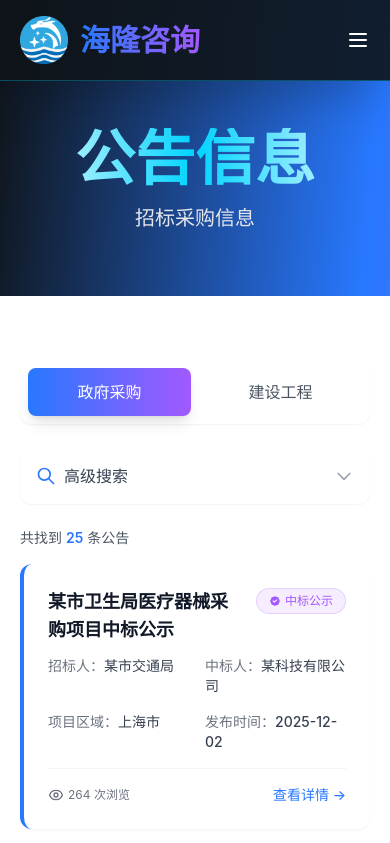
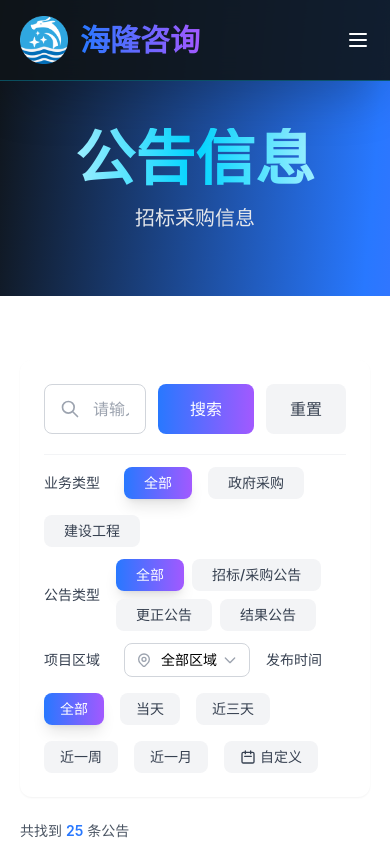
Before and after one commit to BobVaughan6/EnterprisePortal, a Vue app in the folder hailong-protral/: page /announcements in a window 390 px wide. Shown: the top 843 px of the page. Built offline with nearby package versions, Linux system fonts and the light colour scheme.

Commit message:
优化公告信息页面的搜索筛选功能，新增业务类型、公告类型和采购类型选项，重构相关样式和逻辑

```diff
--- a/hailong-protral/src/views/Announcements.vue
+++ b/hailong-protral/src/views/Announcements.vue
@@ -14,128 +14,179 @@
     <div class="py-16 bg-white">
       <div class="container-wide">
         <div class="animate-fade-in">
-      <!-- Tab切换 -->
-      <div class="bg-white rounded-xl shadow-sm p-2 mb-6">
-        <div class="flex gap-2">
-          <button
-            v-for="tab in tabs"
-            :key="tab.value"
-            @click="activeTab = tab.value"
-            :class="[
-              'flex-1 py-3 px-6 rounded-lg font-medium transition-all',
-              activeTab === tab.value
-                ? 'bg-gradient-to-r from-hailong-primary to-hailong-secondary text-white shadow-lg'
-                : 'text-gray-600 hover:bg-gray-50'
-            ]"
-          >
-            {{ tab.label }}
-          </button>
-        </div>
-      </div>
-
-      <!-- 高级搜索区域 -->
-      <div class="bg-white rounded-xl shadow-sm mb-6 overflow-hidden">
-        <div
-          class="flex items-center justify-between p-4 cursor-pointer hover:bg-gray-50 transition-colors"
-          @click="searchExpanded = !searchExpanded"
-        >
-          <div class="flex items-center gap-2">
-            <svg class="w-5 h-5 text-hailong-primary" fill="none" stroke="currentColor" viewBox="0 0 24 24">
+      <!-- 搜索筛选区域 -->
+      <div class="bg-white rounded-xl shadow-sm p-6 mb-6">
+        <!-- 关键字搜索 - 主搜索框 -->
+        <div class="mb-5">
+          <div class="flex gap-3">
+            <div class="relative flex-1">
+              <svg class="absolute left-4 top-1/2 transform -translate-y-1/2 w-5 h-5 text-gray-400" fill="none" stroke="currentColor" viewBox="0 0 24 24">
                 <path stroke-linecap="round" stroke-linejoin="round" stroke-width="2" d="M21 21l-6-6m2-5a7 7 0 11-14 0 7 7 0 0114 0z" />
               </svg>
-            <span class="font-medium text-gray-700">高级搜索</span>
-          </div>
-          <svg
-            :class="['w-5 h-5 text-gray-400 transition-transform', searchExpanded ? 'rotate-180' : '']"
-            fill="none"
-            stroke="currentColor"
-            viewBox="0 0 24 24"
-          >
-            <path stroke-linecap="round" stroke-linejoin="round" stroke-width="2" d="M19 9l-7 7-7-7" />
-          </svg>
-        </div>
-
-        <transition name="expand">
-          <div v-show="searchExpanded" class="border-t border-gray-100 p-6">
-            <div class="grid grid-cols-1 md:grid-cols-2 lg:grid-cols-3 gap-4 mb-4">
-              <!-- 关键词搜索 -->
-              <div>
-                <label class="block text-sm font-medium text-gray-700 mb-2">关键词</label>
               <input
                 v-model="searchParams.keyword"
                 type="text"
-                  placeholder="请输入关键词"
-                  class="w-full px-4 py-2 border border-gray-300 rounded-lg focus:ring-2 focus:ring-hailong-primary focus:border-transparent outline-none transition-all"
+                placeholder="请输入项目名称、招标单位等关键字"
+                class="w-full pl-12 pr-4 py-3 border border-gray-300 rounded-lg focus:ring-2 focus:ring-hailong-primary focus:border-transparent outline-none transition-all"
+                @keyup.enter="handleSearch"
               />
             </div>
-
-              <!-- 公告类型 -->
-              <div>
-                <label class="block text-sm font-medium text-gray-700 mb-2">公告类型</label>
-                <select
-                  v-model="searchParams.type"
-                  class="w-full px-4 py-2 border border-gray-300 rounded-lg focus:ring-2 focus:ring-hailong-primary focus:border-transparent outline-none transition-all"
-                >
-                  <option value="">全部类型</option>
-                  <option v-for="type in announcementTypes" :key="type.value" :value="type.value">
-                    {{ type.label }}
-                  </option>
-                </select>
-              </div>
-
-              <!-- 项目区域 -->
-              <div>
-                <label class="block text-sm font-medium text-gray-700 mb-2">项目区域</label>
-                <select
-                  v-model="searchParams.regions"
-                  multiple
-                  class="w-full px-4 py-2 border border-gray-300 rounded-lg focus:ring-2 focus:ring-hailong-primary focus:border-transparent outline-none transition-all"
-                  style="height: 42px"
-                >
-                  <option v-for="region in regions" :key="region.value" :value="region.value">
-                    {{ region.label }}
-                  </option>
-                </select>
-              </div>
-
-              <!-- 开始日期 -->
-              <div>
-                <label class="block text-sm font-medium text-gray-700 mb-2">开始日期</label>
-                <input
-                  v-model="searchParams.startDate"
-                  type="date"
-                  class="w-full px-4 py-2 border border-gray-300 rounded-lg focus:ring-2 focus:ring-hailong-primary focus:border-transparent outline-none transition-all"
-                />
-              </div>
-
-              <!-- 结束日期 -->
-              <div>
-                <label class="block text-sm font-medium text-gray-700 mb-2">结束日期</label>
-                <input
-                  v-model="searchParams.endDate"
-                  type="date"
-                  class="w-full px-4 py-2 border border-gray-300 rounded-lg focus:ring-2 focus:ring-hailong-primary focus:border-transparent outline-none transition-all"
-                />
-              </div>
-            </div>
-
-            <!-- 搜索按钮 -->
-            <div class="flex gap-3">
             <button
               @click="handleSearch"
-                class="px-8 py-2 bg-gradient-to-r from-hailong-primary to-hailong-secondary text-white rounded-lg hover:shadow-lg transition-all"
+              class="px-8 py-3 bg-gradient-to-r from-hailong-primary to-hailong-secondary text-white rounded-lg hover:shadow-lg transition-all font-medium"
             >
               搜索
             </button>
             <button
               @click="handleReset"
-                class="px-8 py-2 bg-gray-100 text-gray-700 rounded-lg hover:bg-gray-200 transition-all"
+              class="px-6 py-3 bg-gray-100 text-gray-700 rounded-lg hover:bg-gray-200 transition-all font-medium"
             >
               重置
             </button>
           </div>
         </div>
-        </transition>
+
+        <!-- 筛选条件 -->
+        <div class="space-y-3 pt-3 border-t border-gray-100">
+          <!-- 业务类型和采购类型 -->
+          <div class="flex items-center gap-4 flex-wrap">
+            <label class="text-sm font-medium text-gray-700 whitespace-nowrap w-16">业务类型</label>
+            <button
+              v-for="type in businessTypes"
+              :key="type.value"
+              @click="searchParams.businessType = type.value"
+              :class="[
+                'px-5 py-1.5 rounded-lg text-sm font-medium transition-all',
+                searchParams.businessType === type.value
+                  ? 'bg-gradient-to-r from-hailong-primary to-hailong-secondary text-white shadow-lg'
+                  : 'bg-gray-100 text-gray-700 hover:bg-gray-200'
+              ]"
+            >
+              {{ type.label }}
+            </button>
+
+            <!-- 采购类型 - 仅在选择政府采购时显示 -->
+            <template v-if="searchParams.businessType === 'GOV_PROCUREMENT'">
+              <label class="text-sm font-medium text-gray-700 whitespace-nowrap w-16 ml-6">采购类型</label>
+              <button
+                v-for="type in procurementTypes"
+                :key="type.value"
+                @click="searchParams.procurementType = type.value"
+                :class="[
+                  'px-5 py-1.5 rounded-lg text-sm font-medium transition-all',
+                  searchParams.procurementType === type.value
+                    ? 'bg-gradient-to-r from-hailong-primary to-hailong-secondary text-white shadow-lg'
+                    : 'bg-gray-100 text-gray-700 hover:bg-gray-200'
+                ]"
+              >
+                {{ type.label }}
+              </button>
+            </template>
+          </div>
+
+          <!-- 公告类型 -->
+          <div class="flex items-center gap-4">
+            <label class="text-sm font-medium text-gray-700 whitespace-nowrap w-16">公告类型</label>
+            <div class="flex flex-wrap gap-2">
+              <button
+                v-for="type in currentAnnouncementTypes"
+                :key="type.value"
+                @click="searchParams.type = type.value"
+                :class="[
+                  'px-5 py-1.5 rounded-lg text-sm font-medium transition-all',
+                  searchParams.type === type.value
+                    ? 'bg-gradient-to-r from-hailong-primary to-hailong-secondary text-white shadow-lg'
+                    : 'bg-gray-100 text-gray-700 hover:bg-gray-200'
+                ]"
+              >
+                {{ type.label }}
+              </button>
+            </div>
+          </div>
+
+          <!-- 项目区域和发布时间 -->
+          <div class="flex items-center gap-4 flex-wrap">
+            <div class="flex items-center gap-4">
+              <label class="text-sm font-medium text-gray-700 whitespace-nowrap w-16">项目区域</label>
+              <div class="relative">
+                <svg class="absolute left-3 top-1/2 transform -translate-y-1/2 w-4 h-4 text-gray-400 pointer-events-none" fill="none" stroke="currentColor" viewBox="0 0 24 24">
+                  <path stroke-linecap="round" stroke-linejoin="round" stroke-width="2" d="M17.657 16.657L13.414 20.9a1.998 1.998 0 01-2.827 0l-4.244-4.243a8 8 0 1111.314 0z" />
+                  <path stroke-linecap="round" stroke-linejoin="round" stroke-width="2" d="M15 11a3 3 0 11-6 0 3 3 0 016 0z" />
+                </svg>
+                <select
+                  v-model="searchParams.region"
+                  class="pl-9 pr-8 py-1.5 border border-gray-300 rounded-lg focus:ring-2 focus:ring-hailong-primary focus:border-transparent outline-none transition-all text-sm bg-white hover:border-hailong-primary cursor-pointer appearance-none"
+                  style="min-width: 120px;"
+                >
+                  <option value="">全部区域</option>
+                  <option v-for="region in henanRegions" :key="region" :value="region">
+                    {{ region }}
+                  </option>
+                  <option value="省外">省外</option>
+                </select>
+                <svg class="absolute right-3 top-1/2 transform -translate-y-1/2 w-4 h-4 text-gray-400 pointer-events-none" fill="none" stroke="currentColor" viewBox="0 0 24 24">
+                  <path stroke-linecap="round" stroke-linejoin="round" stroke-width="2" d="M19 9l-7 7-7-7" />
+                </svg>
+              </div>
+            </div>
+
+            <label class="text-sm font-medium text-gray-700 whitespace-nowrap w-16">发布时间</label>
+            <button
+              v-for="time in timeRanges"
+              :key="time.value"
+              @click="selectTimeRange(time.value)"
+              :class="[
+                'px-4 py-1.5 rounded-lg text-sm font-medium transition-all',
+                searchParams.timeRange === time.value
+                  ? 'bg-gradient-to-r from-hailong-primary to-hailong-secondary text-white shadow-lg'
+                  : 'bg-gray-100 text-gray-700 hover:bg-gray-200'
+              ]"
+            >
+              {{ time.label }}
+            </button>
+            <button
+              @click="showCustomDatePicker = !showCustomDatePicker"
+              :class="[
+                'px-4 py-1.5 rounded-lg text-sm font-medium transition-all flex items-center gap-1',
+                searchParams.timeRange === 'custom'
+                  ? 'bg-gradient-to-r from-hailong-primary to-hailong-secondary text-white shadow-lg'
+                  : 'bg-gray-100 text-gray-700 hover:bg-gray-200'
+              ]"
+            >
+              <svg class="w-4 h-4" fill="none" stroke="currentColor" viewBox="0 0 24 24">
+                <path stroke-linecap="round" stroke-linejoin="round" stroke-width="2" d="M8 7V3m8 4V3m-9 8h10M5 21h14a2 2 0 002-2V7a2 2 0 00-2-2H5a2 2 0 00-2 2v12a2 2 0 002 2z" />
+              </svg>
+              自定义
+            </button>
+
+            <!-- 自定义日期选择器 -->
+            <template v-if="showCustomDatePicker">
+              <div class="relative">
+                <svg class="absolute left-3 top-1/2 transform -translate-y-1/2 w-4 h-4 text-gray-400 pointer-events-none" fill="none" stroke="currentColor" viewBox="0 0 24 24">
+                  <path stroke-linecap="round" stroke-linejoin="round" stroke-width="2" d="M8 7V3m8 4V3m-9 8h10M5 21h14a2 2 0 002-2V7a2 2 0 00-2-2H5a2 2 0 00-2 2v12a2 2 0 002 2z" />
+                </svg>
+                <input
+                  type="date"
+                  v-model="searchParams.startDate"
+                  @change="onCustomDateChange"
+                  class="pl-9 pr-3 py-1.5 border border-gray-300 rounded-lg focus:ring-2 focus:ring-hailong-primary focus:border-transparent outline-none transition-all text-sm hover:border-hailong-primary"
+                />
+              </div>
+              <span class="text-gray-500 text-sm font-medium">至</span>
+              <div class="relative">
+                <svg class="absolute left-3 top-1/2 transform -translate-y-1/2 w-4 h-4 text-gray-400 pointer-events-none" fill="none" stroke="currentColor" viewBox="0 0 24 24">
+                  <path stroke-linecap="round" stroke-linejoin="round" stroke-width="2" d="M8 7V3m8 4V3m-9 8h10M5 21h14a2 2 0 002-2V7a2 2 0 00-2-2H5a2 2 0 00-2 2v12a2 2 0 002 2z" />
+                </svg>
+                <input
+                  type="date"
+                  v-model="searchParams.endDate"
+                  @change="onCustomDateChange"
+                  class="pl-9 pr-3 py-1.5 border border-gray-300 rounded-lg focus:ring-2 focus:ring-hailong-primary focus:border-transparent outline-none transition-all text-sm hover:border-hailong-primary"
+                />
+              </div>
+            </template>
+          </div>
+        </div>
       </div>
 
       <!-- 结果统计 -->
@@ -163,7 +214,8 @@
           @click="handleViewDetail(announcement.id)"
           :class="[
             'bg-white rounded-xl p-6 shadow-sm hover:shadow-lg transition-all cursor-pointer border-l-4',
-            activeTab === 'GOV_PROCUREMENT' ? 'border-hailong-primary' : 'border-hailong-secondary'
+            searchParams.businessType === 'GOV_PROCUREMENT' ? 'border-hailong-primary' :
+            searchParams.businessType === 'CONSTRUCTION' ? 'border-hailong-secondary' : 'border-hailong-primary'
           ]"
         >
           <!-- 标题和类型 -->
@@ -177,11 +229,11 @@
                 getTypeStyle(announcement.type)
               ]"
             >
-              <svg v-if="announcement.type === '公开招标'" class="w-3 h-3" fill="currentColor" viewBox="0 0 20 20">
+              <svg v-if="announcement.type === '招标/采购公告'" class="w-3 h-3" fill="currentColor" viewBox="0 0 20 20">
                 <path d="M9 2a1 1 0 000 2h2a1 1 0 100-2H9z"/>
                 <path fill-rule="evenodd" d="M4 5a2 2 0 012-2 3 3 0 003 3h2a3 3 0 003-3 2 2 0 012 2v11a2 2 0 01-2 2H6a2 2 0 01-2-2V5zm3 4a1 1 0 000 2h.01a1 1 0 100-2H7zm3 0a1 1 0 000 2h3a1 1 0 100-2h-3zm-3 4a1 1 0 100 2h.01a1 1 0 100-2H7zm3 0a1 1 0 100 2h3a1 1 0 100-2h-3z" clip-rule="evenodd"/>
               </svg>
-              <svg v-else-if="announcement.type === '中标公示'" class="w-3 h-3" fill="currentColor" viewBox="0 0 20 20">
+              <svg v-else-if="announcement.type === '结果公告'" class="w-3 h-3" fill="currentColor" viewBox="0 0 20 20">
                 <path fill-rule="evenodd" d="M6.267 3.455a3.066 3.066 0 001.745-.723 3.066 3.066 0 013.976 0 3.066 3.066 0 001.745.723 3.066 3.066 0 012.812 2.812c.051.643.304 1.254.723 1.745a3.066 3.066 0 010 3.976 3.066 3.066 0 00-.723 1.745 3.066 3.066 0 01-2.812 2.812 3.066 3.066 0 00-1.745.723 3.066 3.066 0 01-3.976 0 3.066 3.066 0 00-1.745-.723 3.066 3.066 0 01-2.812-2.812 3.066 3.066 0 00-.723-1.745 3.066 3.066 0 010-3.976 3.066 3.066 0 00.723-1.745 3.066 3.066 0 012.812-2.812zm7.44 5.252a1 1 0 00-1.414-1.414L9 10.586 7.707 9.293a1 1 0 00-1.414 1.414l2 2a1 1 0 001.414 0l4-4z" clip-rule="evenodd"/>
               </svg>
               <svg v-else class="w-3 h-3" fill="currentColor" viewBox="0 0 20 20">
@@ -293,45 +345,86 @@ import { getAnnouncementList, getAnnouncementTypes, getRegions, incrementViews }
 const router = useRouter()
 const route = useRoute()
 
-// Tab选项
-const tabs = [
+// 业务类型选项
+const businessTypes = [
+  { label: '全部', value: '' },
   { label: '政府采购', value: 'GOV_PROCUREMENT' },
   { label: '建设工程', value: 'CONSTRUCTION' }
 ]
 
-// 当前激活的Tab
-const activeTab = ref('GOV_PROCUREMENT')
+// 公告类型选项 - 全部业务类型
+const announcementTypesAll = [
+  { label: '全部', value: '' },
+  { label: '招标/采购公告', value: 'bidding' },
+  { label: '更正公告', value: 'correction' },
+  { label: '结果公告', value: 'result' }
+]
 
-// 搜索展开状态
-const searchExpanded = ref(false)
+// 公告类型选项 - 政府采购
+const announcementTypesGov = [
+  { label: '全部', value: '' },
+  { label: '招标公告', value: 'bidding' },
+  { label: '更正公告', value: 'correction' },
+  { label: '结果公告', value: 'result' }
+]
+
+// 公告类型选项 - 建设工程
+const announcementTypesConstruction = [
+  { label: '全部', value: '' },
+  { label: '采购公告', value: 'bidding' },
+  { label: '更正公告', value: 'correction' },
+  { label: '结果公告', value: 'result' }
+]
+
+// 采购类型选项（仅政府采购时显示）
+const procurementTypes = [
+  { label: '全部', value: '' },
+  { label: '货物', value: 'goods' },
+  { label: '服务', value: 'service' },
+  { label: '工程', value: 'project' }
+]
+
+// 根据业务类型动态获取公告类型选项
+const currentAnnouncementTypes = computed(() => {
+  if (searchParams.value.businessType === 'GOV_PROCUREMENT') {
+    return announcementTypesGov
+  } else if (searchParams.value.businessType === 'CONSTRUCTION') {
+    return announcementTypesConstruction
+  } else {
+    return announcementTypesAll
+  }
+})
+
+// 河南省市区列表
+const henanRegions = [
+  '郑州市', '开封市', '洛阳市', '平顶山市', '安阳市', '鹤壁市',
+  '新乡市', '焦作市', '濮阳市', '许昌市', '漯河市', '三门峡市',
+  '南阳市', '商丘市', '信阳市', '周口市', '驻马店市', '济源市'
+]
+
+// 时间范围选项
+const timeRanges = [
+  { label: '全部', value: '' },
+  { label: '当天', value: 'today' },
+  { label: '近三天', value: '3days' },
+  { label: '近一周', value: 'week' },
+  { label: '近一月', value: 'month' }
+]
 
 // 搜索参数
 const searchParams = ref({
-  keyword: '',
+  businessType: '',
   type: '',
-  regions: [],
+  procurementType: '',
+  region: '',
+  timeRange: '',
   startDate: '',
-  endDate: ''
+  endDate: '',
+  keyword: ''
 })
 
-// 公告类型选项
-const announcementTypes = ref([
-  { label: '公开招标', value: 'PUBLIC_BIDDING' },
-  { label: '中标公示', value: 'WINNING_ANNOUNCEMENT' },
-  { label: '变更公告', value: 'CHANGE_ANNOUNCEMENT' }
-])
-
-// 区域选项
-const regions = ref([
-  { label: '北京市', value: 'BEIJING' },
-  { label: '上海市', value: 'SHANGHAI' },
-  { label: '广东省', value: 'GUANGDONG' },
-  { label: '浙江省', value: 'ZHEJIANG' },
-  { label: '江苏省', value: 'JIANGSU' },
-  { label: '山东省', value: 'SHANDONG' },
-  { label: '四川省', value: 'SICHUAN' },
-  { label: '湖北省', value: 'HUBEI' }
-])
+// 自定义日期选择器显示状态
+const showCustomDatePicker = ref(false)
 
 // 公告列表
 const announcements = ref([])
@@ -383,15 +476,48 @@ const displayPages = computed(() => {
   return pages
 })
 
+// 选择时间范围
+const selectTimeRange = (value) => {
+  searchParams.value.timeRange = value
+  showCustomDatePicker.value = false
+
+  const today = new Date()
+  const endDate = today.toISOString().split('T')[0]
+  let startDate = ''
+
+  switch (value) {
+    case 'today':
+      startDate = endDate
+      break
+    case '3days':
+      startDate = new Date(today.setDate(today.getDate() - 3)).toISOString().split('T')[0]
+      break
+    case 'week':
+      startDate = new Date(today.setDate(today.getDate() - 7)).toISOString().split('T')[0]
+      break
+    case 'month':
+      startDate = new Date(today.setMonth(today.getMonth() - 1)).toISOString().split('T')[0]
+      break
+  }
+
+  searchParams.value.startDate = startDate
+  searchParams.value.endDate = endDate
+}
+
+// 自定义日期变化
+const onCustomDateChange = () => {
+  searchParams.value.timeRange = 'custom'
+}
+
 // 加载公告列表
 const loadAnnouncements = async () => {
   loading.value = true
   try {
     const params = {
-      category: activeTab.value,
+      businessType: searchParams.value.businessType,
       keyword: searchParams.value.keyword,
       type: searchParams.value.type,
-      regions: searchParams.value.regions,
+      region: searchParams.value.region,
       startDate: searchParams.value.startDate,
       endDate: searchParams.value.endDate,
       page: currentPage.value,
@@ -406,7 +532,7 @@ const loadAnnouncements = async () => {
     // 模拟数据
     await new Promise(resolve => setTimeout(resolve, 500))
 
-    const mockData = generateMockData(activeTab.value)
+    const mockData = generateMockData(searchParams.value.businessType)
     announcements.value = mockData.slice(
       (currentPage.value - 1) * pageSize.value,
       currentPage.value * pageSize.value
@@ -422,36 +548,38 @@ const loadAnnouncements = async () => {
 }
 
 // 生成模拟数据
-const generateMockData = (category) => {
+const generateMockData = (businessType) => {
   const data = []
   const count = 25
-  const types = ['公开招标', '中标公示', '变更公告']
+  const types = ['招标/采购公告', '更正公告', '结果公告']
 
   for (let i = 1; i <= count; i++) {
     const typeIndex = i % 3
     const type = types[typeIndex]
 
-    // 根据类型生成不同的标题
+    // 根据业务类型生成不同的标题
     let title = ''
+    const category = businessType || (i % 2 === 0 ? 'GOV_PROCUREMENT' : 'CONSTRUCTION')
+
     if (category === 'GOV_PROCUREMENT') {
       const dept = ['教育局', '卫生局', '交通局', '财政局'][i % 4]
       const item = ['办公设备', '医疗器械', '教学设备', '车辆'][i % 4]
-      if (type === '公开招标') {
+      if (type === '招标/采购公告') {
         title = `某市${dept}${item}采购项目招标公告`
-      } else if (type === '中标公示') {
+      } else if (type === '结果公告') {
         title = `某市${dept}${item}采购项目中标公示`
       } else {
-        title = `某市${dept}${item}采购项目变更公告`
+        title = `某市${dept}${item}采购项目更正公告`
       }
     } else {
       const project = ['道路', '桥梁', '学校', '医院'][i % 4]
       const action = ['改造', '建设', '维修', '扩建'][i % 4]
-      if (type === '公开招标') {
+      if (type === '招标/采购公告') {
         title = `某市${project}${action}工程施工招标公告`
-      } else if (type === '中标公示') {
+      } else if (type === '结果公告') {
         title = `某市${project}${action}工程施工中标公示`
       } else {
-        title = `某市${project}${action}工程施工变更公告`
+        title = `某市${project}${action}工程施工更正公告`
       }
     }
 
@@ -460,9 +588,9 @@ const generateMockData = (category) => {
       title: title,
       type: type,
       bidder: `某市${['建设局', '交通局', '教育局', '卫生局'][i % 4]}`,
-      // 只有中标公示才有中标人
-      winner: type === '中标公示' ? `某${['建设', '科技', '工程', '实业'][i % 4]}有限公司` : null,
-      region: ['北京市', '上海市', '广东省', '浙江省', '江苏省'][i % 5],
+      // 只有结果公告才有中标人
+      winner: type === '结果公告' ? `某${['建设', '科技', '工程', '实业'][i % 4]}有限公司` : null,
+      region: henanRegions[i % henanRegions.length],
       publishDate: `2025-${String(11 + (i % 2)).padStart(2, '0')}-${String((i % 28) + 1).padStart(2, '0')}`,
       views: Math.floor(Math.random() * 1000) + 100
     })
@@ -472,22 +600,29 @@ const generateMockData = (category) => {
 }
 
 // 搜索
-const handleSearch = () => {
+const handleSearch = async () => {
   currentPage.value = 1
-  loadAnnouncements()
+  await loadAnnouncements()
+
+  // 更新URL参数
+  updateUrlParams()
 }
 
 // 重置
 const handleReset = () => {
   searchParams.value = {
-    keyword: '',
+    businessType: '',
     type: '',
-    regions: [],
+    region: '',
+    timeRange: '',
     startDate: '',
-    endDate: ''
+    endDate: '',
+    keyword: ''
   }
-  currentPage.value = 1
-  loadAnnouncements()
+  showCustomDatePicker.value = false
+
+  selectTimeRange('')
+  handleSearch()
 }
 
 // 页码变化
@@ -501,11 +636,11 @@ const handlePageChange = (page) => {
 // 获取类型样式
 const getTypeStyle = (type) => {
   switch (type) {
-    case '公开招标':
+    case '招标/采购公告':
       return 'bg-hailong-primary/10 text-hailong-primary border border-hailong-primary/20'
-    case '中标公示':
+    case '结果公告':
       return 'bg-hailong-secondary/10 text-hailong-secondary border border-hailong-secondary/20'
-    case '变更公告':
+    case '更正公告':
       return 'bg-hailong-cyan/10 text-hailong-cyan border border-hailong-cyan/20'
     default:
       return 'bg-gray-100 text-gray-800 border border-gray-200'
@@ -525,19 +660,50 @@ const handleViewDetail = async (id) => {
   }
 }
 
-// 监听Tab变化
-watch(activeTab, () => {
-  currentPage.value = 1
-  loadAnnouncements()
-})
+// 更新URL参数
+const updateUrlParams = () => {
+  const query = {}
+
+  if (searchParams.value.businessType) query.businessType = searchParams.value.businessType
+  if (searchParams.value.type) query.type = searchParams.value.type
+  if (searchParams.value.region) query.region = searchParams.value.region
+  if (searchParams.value.timeRange) query.timeRange = searchParams.value.timeRange
+  if (searchParams.value.startDate) query.startDate = searchParams.value.startDate
+  if (searchParams.value.endDate) query.endDate = searchParams.value.endDate
+  if (searchParams.value.keyword) query.keyword = searchParams.value.keyword
+
+  router.replace({ query })
+}
+
+// 从URL参数恢复筛选条件
+const restoreFiltersFromUrl = () => {
+  const query = route.query
+
+  if (query.businessType) searchParams.value.businessType = query.businessType
+  if (query.type) searchParams.value.type = query.type
+  if (query.region) searchParams.value.region = query.region
+  if (query.keyword) searchParams.value.keyword = query.keyword
+
+  if (query.timeRange) {
+    searchParams.value.timeRange = query.timeRange
+    if (query.timeRange === 'custom') {
+      showCustomDatePicker.value = true
+      if (query.startDate) searchParams.value.startDate = query.startDate
+      if (query.endDate) searchParams.value.endDate = query.endDate
+    } else {
+      selectTimeRange(query.timeRange)
+    }
+  } else {
+    selectTimeRange('')
+  }
+}
 
 // 组件挂载时加载数据
 onMounted(() => {
-  // 从URL参数中获取tab类型
-  const tabParam = route.query.tab
-  if (tabParam && (tabParam === 'GOV_PROCUREMENT' || tabParam === 'CONSTRUCTION')) {
-    activeTab.value = tabParam
-  }
+  // 从URL恢复筛选条件
+  restoreFiltersFromUrl()
+
+  // 获取数据
   loadAnnouncements()
 })
 </script>
```
Lines whose indentation alone changed are shown as unchanged.
